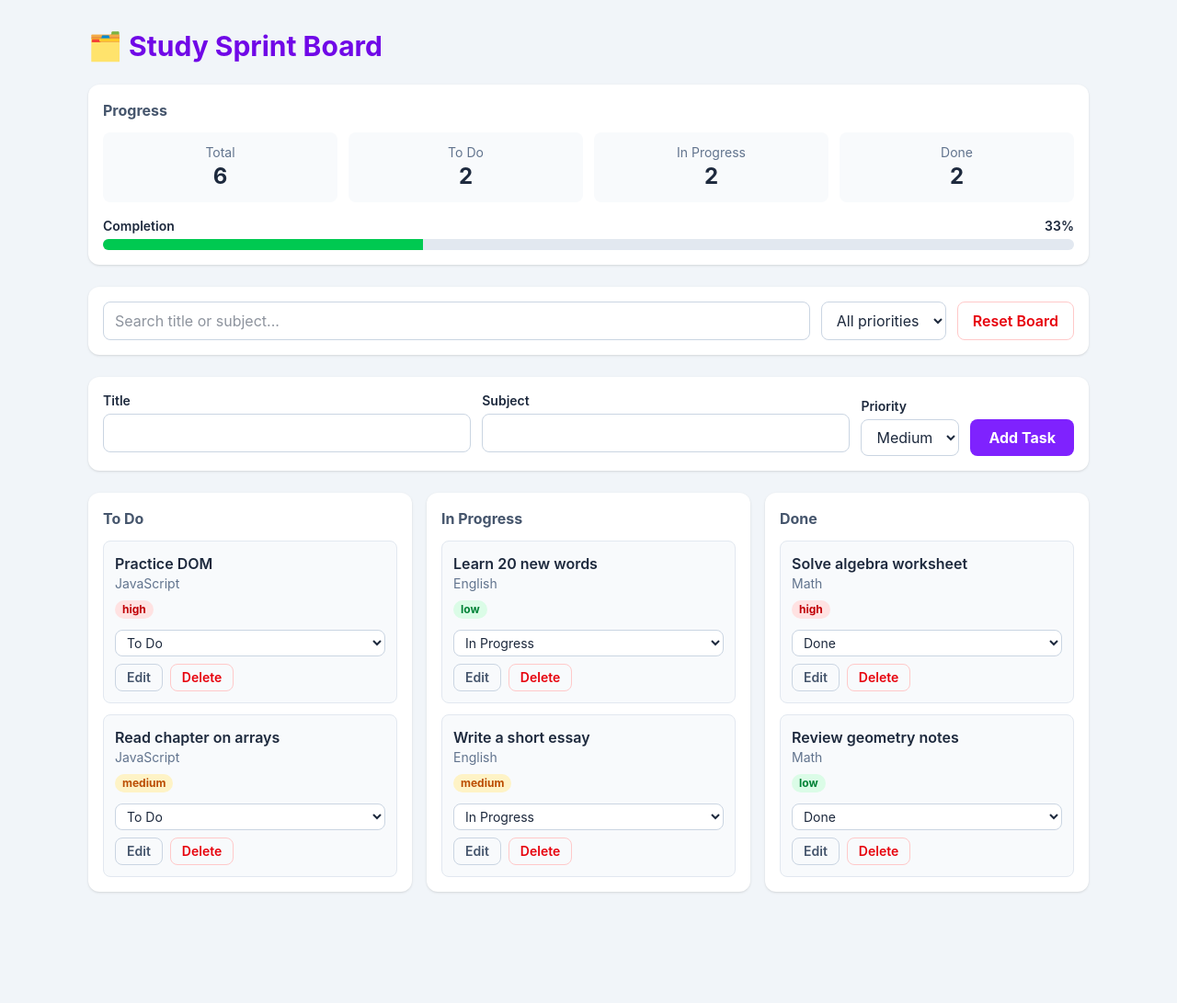
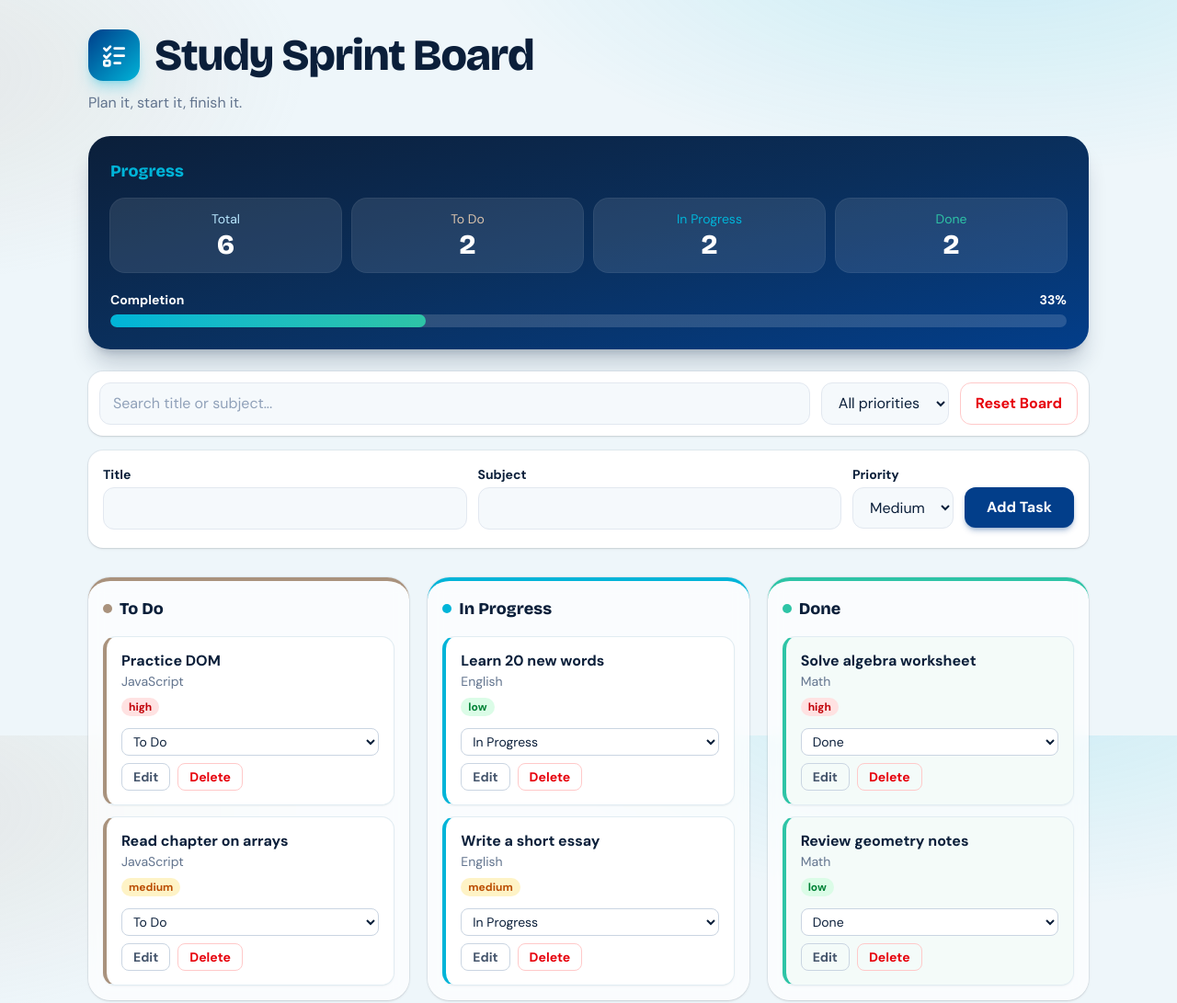
Before and after one commit to mohammadraof/Project_five_Harvard, a website built with Vite: page index.html in a window 1280 px wide. Shown: the whole page at 92% size. Before the commit the page ends 1002 px from the top, so only its background shows below. Built offline with nearby package versions, Linux system fonts and the light colour scheme.

Commit message:
Color palette update

```diff
--- a/index.html
+++ b/index.html
@@ -1,39 +1,66 @@
 <!doctype html>
-<html>
+<html lang="en">
 <head>
   <meta charset="UTF-8">
   <meta name="viewport" content="width=device-width, initial-scale=1.0">
+  <link rel="preconnect" href="https://fonts.googleapis.com">
+  <link rel="preconnect" href="https://fonts.gstatic.com" crossorigin>
+  <link href="https://fonts.googleapis.com/css2?family=Bricolage+Grotesque:opsz,wght@12..96,600;12..96,800&family=DM+Sans:wght@400;500;700&display=swap" rel="stylesheet">
   <link href="/src/style.css" rel="stylesheet">
   <title>Study Sprint Board</title>
 </head>
-<body class="bg-slate-100 text-slate-800 min-h-screen">
+<body class="min-h-screen bg-foam font-sans text-ink antialiased">
   <div class="mx-auto max-w-6xl p-4 md:p-8">
-    <h1 class="mb-6 text-3xl font-bold text-violet-700">🗂️ Study Sprint Board</h1>
+
+    <!-- HEADER -->
+    <header class="mb-6">
+  <div class="flex items-center gap-4">
+    <span
+      class="grid size-12 shrink-0 place-items-center rounded-2xl bg-linear-to-br from-ocean to-aqua text-white shadow-lg shadow-aqua/30 md:size-14"
+      aria-hidden="true"
+    >
+      <svg viewBox="0 0 24 24" class="size-7 md:size-8" fill="none" stroke="currentColor" stroke-width="2" stroke-linecap="round" stroke-linejoin="round">
+        <path d="M4 6.5l1.8 1.8L9 5"/>
+        <path d="M12.5 6.5H20"/>
+        <path d="M4 12.5l1.8 1.8L9 11"/>
+        <path d="M12.5 12.5H20"/>
+        <rect x="4" y="16.5" width="4.5" height="4" rx="1"/>
+        <path d="M12.5 18.5H17"/>
+      </svg>
+    </span>
+
+    <h1 class="font-display text-4xl font-extrabold tracking-tight text-ink md:text-5xl">
+      Study Sprint Board
+    </h1>
+  </div>
+  <p class="mt-3 text-slate-500">Plan it, start it, finish it.</p>
+</header>
+
     <!-- PROGRESS -->
-    <section id="stats" aria-labelledby="statsTitle" class="mb-6 rounded-xl bg-white p-4 shadow">
-      <h2 id="statsTitle" class="mb-3 font-bold text-slate-600">Progress</h2>
+    <section id="stats" aria-labelledby="statsTitle" class="mb-6 rounded-3xl bg-linear-to-br from-ink via-[#0a2f5c] to-ocean p-5 text-white shadow-xl shadow-ink/20 md:p-6">
+      <h2 id="statsTitle" class="mb-4 font-display text-lg font-bold text-aqua">Progress</h2>
 
       <dl class="grid grid-cols-2 gap-3 text-center sm:grid-cols-4">
-        <div class="rounded-lg bg-slate-50 p-3">
-          <dt class="text-sm text-slate-500">Total</dt>
-          <dd id="statTotal" class="text-2xl font-bold">0</dd>
+        <div class="rounded-2xl bg-white/10 p-3 ring-1 ring-white/15">
+          <dt class="text-sm text-sky-200">Total</dt>
+          <dd id="statTotal" class="font-display text-3xl font-extrabold">0</dd>
         </div>
-        <div class="rounded-lg bg-slate-50 p-3">
-          <dt class="text-sm text-slate-500">To Do</dt>
-          <dd id="statTodo" class="text-2xl font-bold">0</dd>
+        <div class="rounded-2xl bg-white/10 p-3 ring-1 ring-white/15">
+          <dt class="text-sm text-[#d9c3ad]">To Do</dt>
+          <dd id="statTodo" class="font-display text-3xl font-extrabold">0</dd>
         </div>
-        <div class="rounded-lg bg-slate-50 p-3">
-          <dt class="text-sm text-slate-500">In Progress</dt>
-          <dd id="statInprogress" class="text-2xl font-bold">0</dd>
+        <div class="rounded-2xl bg-white/10 p-3 ring-1 ring-white/15">
+          <dt class="text-sm text-aqua">In Progress</dt>
+          <dd id="statInprogress" class="font-display text-3xl font-extrabold">0</dd>
         </div>
-        <div class="rounded-lg bg-slate-50 p-3">
-          <dt class="text-sm text-slate-500">Done</dt>
-          <dd id="statDone" class="text-2xl font-bold">0</dd>
+        <div class="rounded-2xl bg-white/10 p-3 ring-1 ring-white/15">
+          <dt class="text-sm text-mint">Done</dt>
+          <dd id="statDone" class="font-display text-3xl font-extrabold">0</dd>
         </div>
       </dl>
 
-      <div class="mt-4">
-        <div class="mb-1 flex justify-between text-sm font-semibold">
+      <div class="mt-5">
+        <div class="mb-1.5 flex justify-between text-sm font-semibold">
           <span>Completion</span>
           <span id="statPercent">0%</span>
         </div>
@@ -44,25 +71,26 @@
           aria-valuemin="0"
           aria-valuemax="100"
           aria-valuenow="0"
-          class="h-3 w-full overflow-hidden rounded-full bg-slate-200"
+          class="h-3.5 w-full overflow-hidden rounded-full bg-white/15"
         >
-          <div id="progressFill" class="h-full bg-green-500 transition-all" style="width: 0%"></div>
+          <div id="progressFill" class="h-full rounded-full bg-linear-to-r from-aqua to-mint transition-all duration-500" style="width: 0%"></div>
         </div>
       </div>
     </section>
+
     <!-- TOOLBAR -->
-    <div id="toolbar" class="mb-6 flex flex-wrap gap-3 rounded-xl bg-white p-4 shadow">
+    <div id="toolbar" class="mb-4 flex flex-wrap gap-3 rounded-2xl bg-white p-3 shadow-sm ring-1 ring-ink/5">
       <input
         type="search"
         id="searchInput"
         aria-label="Search tasks by title or subject"
         placeholder="Search title or subject..."
-        class="min-w-48 flex-1 rounded-lg border border-slate-300 px-3 py-2 focus:outline-2 focus:outline-violet-500"
+        class="min-w-48 flex-1 rounded-xl border border-slate-200 bg-foam/60 px-3.5 py-2.5 placeholder:text-slate-400 focus:border-aqua"
       >
       <select
         id="priorityFilter"
         aria-label="Filter by priority"
-          class="rounded-lg border border-slate-300 bg-white px-3 py-2 focus:outline-2 focus:outline-violet-500"
+        class="rounded-xl border border-slate-200 bg-foam/60 px-3.5 py-2.5 focus:border-aqua"
       >
         <option value="all">All priorities</option>
         <option value="low">Low</option>
@@ -72,59 +100,68 @@
       <button
         type="button"
         id="clearFiltersBtn"
-        class="hidden rounded-lg border border-slate-300 px-4 py-2 font-semibold text-slate-600 hover:bg-slate-100"
+        class="hidden rounded-xl border border-slate-200 px-4 py-2.5 font-semibold text-slate-600 transition hover:bg-foam"
       >
         Clear Filters
       </button>
       <button
         type="button"
         id="resetBoardBtn"
-        class="rounded-lg border border-red-200 px-4 py-2 font-semibold text-red-600 hover:bg-red-50"
+        class="rounded-xl border border-red-200 px-4 py-2.5 font-semibold text-red-600 transition hover:bg-red-50"
       >
         Reset Board
       </button>
     </div>
+
     <!-- ADD TASK FORM -->
-    <form id="taskForm" class="mb-6 flex flex-wrap items-end gap-3 rounded-xl bg-white p-4 shadow">
+    <form id="taskForm" class="mb-8 flex flex-wrap items-start gap-3 rounded-2xl bg-white p-4 shadow-sm ring-1 ring-ink/5">
       <div class="flex min-w-48 flex-1 flex-col gap-1">
         <label for="titleInput" class="text-sm font-semibold">Title</label>
-        <input type="text" id="titleInput" aria-describedby="titleError" class="rounded-lg border border-slate-300 px-3 py-2 focus:outline-2 focus:outline-violet-500 aria-invalid:border-red-500">
+        <input type="text" id="titleInput" aria-describedby="titleError" class="rounded-xl border border-slate-200 bg-foam/60 px-3.5 py-2.5 focus:border-aqua aria-invalid:border-red-500">
         <p id="titleError" role="alert" class="text-sm font-semibold text-red-600"></p>
       </div>
 
       <div class="flex min-w-48 flex-1 flex-col gap-1">
         <label for="subjectInput" class="text-sm font-semibold">Subject</label>
-        <input type="text" id="subjectInput" aria-describedby="subjectError" class="rounded-lg border border-slate-300 px-3 py-2 focus:outline-2 focus:outline-violet-500 aria-invalid:border-red-500">
+        <input type="text" id="subjectInput" aria-describedby="subjectError" class="rounded-xl border border-slate-200 bg-foam/60 px-3.5 py-2.5 focus:border-aqua aria-invalid:border-red-500">
         <p id="subjectError" role="alert" class="text-sm font-semibold text-red-600"></p>
       </div>
 
       <div class="flex flex-col gap-1">
         <label for="priorityInput" class="text-sm font-semibold">Priority</label>
-        <select id="priorityInput" class="rounded-lg border border-slate-300 px-3 py-2 focus:outline-2 focus:outline-violet-500">
+        <select id="priorityInput" class="rounded-xl border border-slate-200 bg-foam/60 px-3.5 py-2.5 focus:border-aqua">
           <option value="low">Low</option>
           <option value="medium" selected>Medium</option>
           <option value="high">High</option>
         </select>
       </div>
 
-      <button type="submit" id="submitBtn" class="rounded-lg bg-violet-600 px-5 py-2 font-bold text-white hover:bg-violet-700">Add Task</button>
-      <button type="button" id="cancelEditBtn" class="hidden rounded-lg border border-slate-300 px-5 py-2 font-bold text-slate-600 hover:bg-slate-100">Cancel</button>
+      <div class="flex gap-2 self-start pt-6">
+        <button type="submit" id="submitBtn" class="rounded-xl bg-ocean px-6 py-2.5 font-bold text-white shadow-md shadow-ocean/30 transition hover:bg-ink active:scale-95">Add Task</button>
+        <button type="button" id="cancelEditBtn" class="hidden rounded-xl border border-slate-200 px-5 py-2.5 font-bold text-slate-600 transition hover:bg-foam">Cancel</button>
+      </div>
+    </form>
 
-    </form>
     <!-- BOARD -->
-    <div class="grid gap-4 md:grid-cols-3">
-      <section class="min-w-0 rounded-xl bg-white p-4 shadow">
-        <h2 class="mb-3 font-bold text-slate-600">To Do</h2>
+    <div class="grid gap-5 md:grid-cols-3">
+      <section class="min-w-0 rounded-3xl border-t-4 border-sand bg-white/70 p-4 shadow-sm ring-1 ring-ink/5 backdrop-blur">
+        <h2 class="mb-4 flex items-center gap-2 font-display text-lg font-bold text-ink">
+          <span class="size-2.5 rounded-full bg-sand" aria-hidden="true"></span>To Do
+        </h2>
         <div class="flex flex-col gap-3" id="todo-list"></div>
       </section>
 
-      <section class="min-w-0 rounded-xl bg-white p-4 shadow">
-        <h2 class="mb-3 font-bold text-slate-600">In Progress</h2>
+      <section class="min-w-0 rounded-3xl border-t-4 border-aqua bg-white/70 p-4 shadow-sm ring-1 ring-ink/5 backdrop-blur">
+        <h2 class="mb-4 flex items-center gap-2 font-display text-lg font-bold text-ink">
+          <span class="size-2.5 rounded-full bg-aqua" aria-hidden="true"></span>In Progress
+        </h2>
         <div class="flex flex-col gap-3" id="inprogress-list"></div>
       </section>
 
-      <section class="min-w-0 rounded-xl bg-white p-4 shadow">
-        <h2 class="mb-3 font-bold text-slate-600">Done</h2>
+      <section class="min-w-0 rounded-3xl border-t-4 border-mint bg-white/70 p-4 shadow-sm ring-1 ring-ink/5 backdrop-blur">
+        <h2 class="mb-4 flex items-center gap-2 font-display text-lg font-bold text-ink">
+          <span class="size-2.5 rounded-full bg-mint" aria-hidden="true"></span>Done
+        </h2>
         <div class="flex flex-col gap-3" id="done-list"></div>
       </section>
     </div>
--- a/src/style.css
+++ b/src/style.css
@@ -1,8 +1,79 @@
 @import "tailwindcss";
 
+/* ---------- Palette & fonts (Tailwind v4 tokens) ---------- */
+@theme {
+  --color-ink: #0b1f3a;      /* deep navy: text + hero card */
+  --color-ocean: #023e8a;    /* your original blue: primary actions */
+  --color-aqua: #00b4d8;     /* your original cyan: focus + progress */
+  --color-sand: #a9927d;     /* your original tan: To Do accent */
+  --color-mint: #2ec4a6;     /* Done accent */
+  --color-foam: #eef6fa;     /* page background */
+
+  --font-display: "Bricolage Grotesque", ui-sans-serif, system-ui, sans-serif;
+  --font-sans: "DM Sans", ui-sans-serif, system-ui, sans-serif;
+}
+
+/* ---------- Page background ---------- */
+body {
+  background-image:
+    radial-gradient(60rem 28rem at 85% -10%, rgb(0 180 216 / 0.16), transparent 60%),
+    radial-gradient(48rem 24rem at -10% 10%, rgb(169 146 125 / 0.16), transparent 60%);
+  background-attachment: fixed;
+}
+
+/* ---------- Keyboard focus ---------- */
 button:focus-visible,
 select:focus-visible,
-input:focus-visible{
-  outline: 2px solid #7c3aed;
-  outline-offset: 2px;
+input:focus-visible {
+  outline: 2px solid #00b4d8;
 }
+
+/* ---------- Task cards (rendered by main.js) ---------- */
+#todo-list > *,
+#inprogress-list > *,
+#done-list > * {
+  background: #fff;
+  border: 1px solid #e1ecf2;
+  border-left-width: 4px;
+  border-radius: 0.875rem;
+  padding: 0.9rem 1rem;
+  box-shadow: 0 1px 2px rgb(11 31 58 / 0.05);
+  transition: transform 0.15s ease, box-shadow 0.15s ease;
+}
+#todo-list > *:hover,
+#inprogress-list > *:hover,
+#done-list > *:hover {
+  transform: translateY(-2px);
+  box-shadow: 0 8px 20px -8px rgb(11 31 58 / 0.25);
+}
+#todo-list > * { border-left-color: #a9927d; }
+#inprogress-list > * { border-left-color: #00b4d8; }
+#done-list > * { border-left-color: #2ec4a6; background: #f4fbf9; }
+
+#todo-list > * button,
+#inprogress-list > * button,
+#done-list > * button {
+  border-radius: 0.5rem;
+  transition: background-color 0.15s ease, color 0.15s ease;
+}
+
+/* ---------- Empty columns ---------- */
+#todo-list:empty::before,
+#inprogress-list:empty::before,
+#done-list:empty::before {
+  display: block;
+  padding: 1.5rem 1rem;
+  text-align: center;
+  font-size: 0.875rem;
+  color: #6b7f94;
+  border: 2px dashed #cddbe5;
+  border-radius: 0.875rem;
+}
+#todo-list:empty::before { content: "Nothing queued. Add a task above."; }
+#inprogress-list:empty::before { content: "Nothing in progress. Pick one from To Do."; }
+#done-list:empty::before { content: "Finished tasks will land here."; }
+
+/* ---------- Motion preferences ---------- */
+@media (prefers-reduced-motion: reduce) {
+  * { transition: none !important; }
+}
```
Lines whose indentation alone changed are shown as unchanged.
